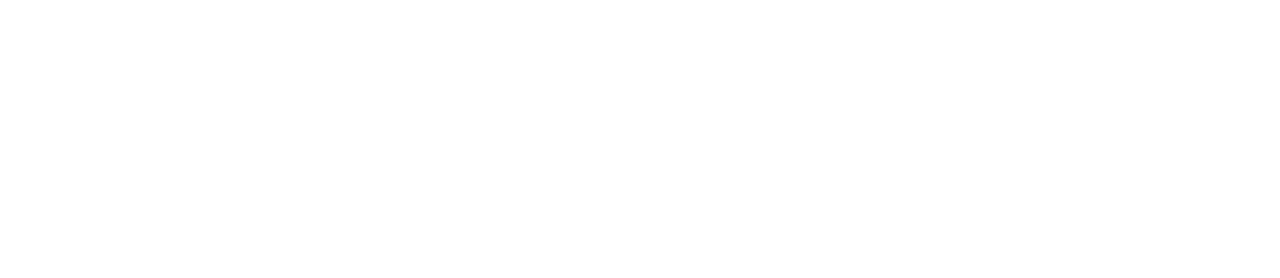
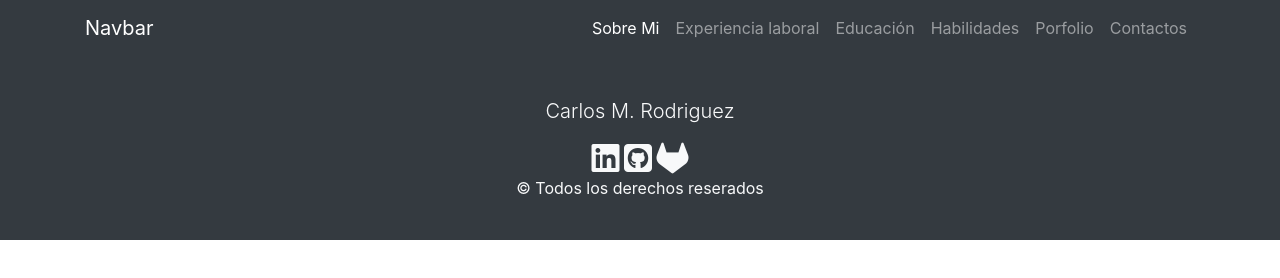
Before and after one commit to krutoyC/krutoyC.github.io, a plain HTML site: page index.html in a window 1280 px wide. Drawn offline with nearby package versions, Linux system fonts and the light colour scheme.

Commit message:
creamos navbar y footer, un par de iconos

```diff
--- a/index.html
+++ b/index.html
@@ -13,7 +13,51 @@
 </head>
 
 <body>
+    <nav class="navbar navbar-expand-lg navbar-dark bg-dark">
+        <div class="container">
 
+            <a class="navbar-brand" href="#">Navbar</a>
+            <button class="navbar-toggler" type="button" data-toggle="collapse" data-target="#navbarSupportedContent"
+                aria-controls="navbarSupportedContent" aria-expanded="false" aria-label="Toggle navigation">
+                <span class="navbar-toggler-icon"></span>
+            </button>
+
+            <div class="collapse navbar-collapse" id="navbarSupportedContent">
+                <ul class="navbar-nav ml-auto">
+                    <li class="nav-item active">
+                        <a class="nav-link" href="#">Sobre Mi <span class="sr-only">(current)</span></a>
+                    </li>
+                    <li class="nav-item">
+                        <a class="nav-link" href="#">Experiencia laboral</a>
+                    </li>
+                    <li class="nav-item">
+                        <a class="nav-link" href="#">Educación</a>
+                    </li>
+                    <li class="nav-item">
+                        <a class="nav-link" href="#">Habilidades</a>
+                    </li>
+                    <li class="nav-item">
+                        <a class="nav-link" href="#">Porfolio</a>
+                    </li>
+                    <li class="nav-item">
+                        <a class="nav-link" href="#">Contactos</a>
+                    </li>
+
+                </ul>
+
+            </div>
+    </nav>
+    </div>
+    <footer class="bg-dark text-light py-4">
+        <div class="container text-center">
+            <p class="lead mt-3">Carlos M. Rodriguez</p>
+            <i class="fab fa-linkedin fa-2x"></i>
+            <i class="fab fa-github-square fa-2x"></i>
+            <i class="fab fa-gitlab fa-2x"></i>
+
+            <p>&copy; Todos los derechos reserados</p>
+        </div>
+    </footer>
 
 
     <script src="https://code.jquery.com/jquery-3.4.1.slim.min.js"
```
